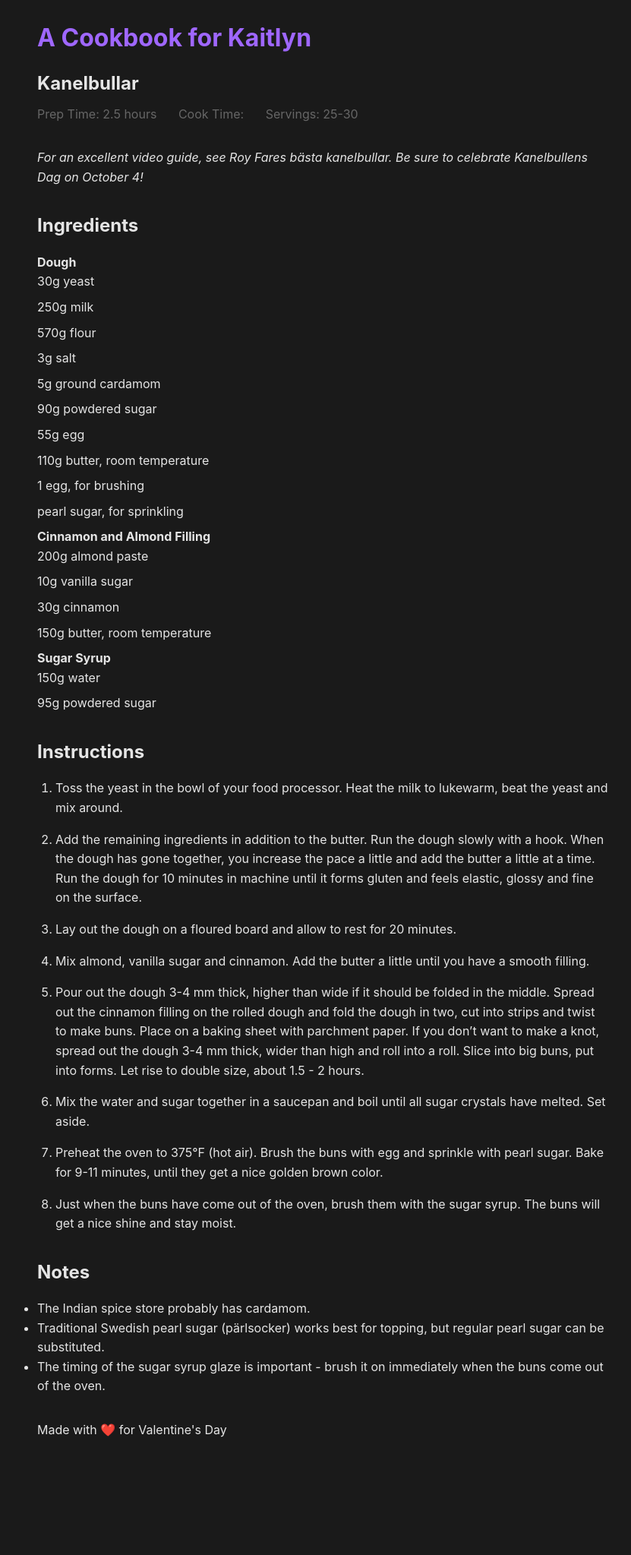
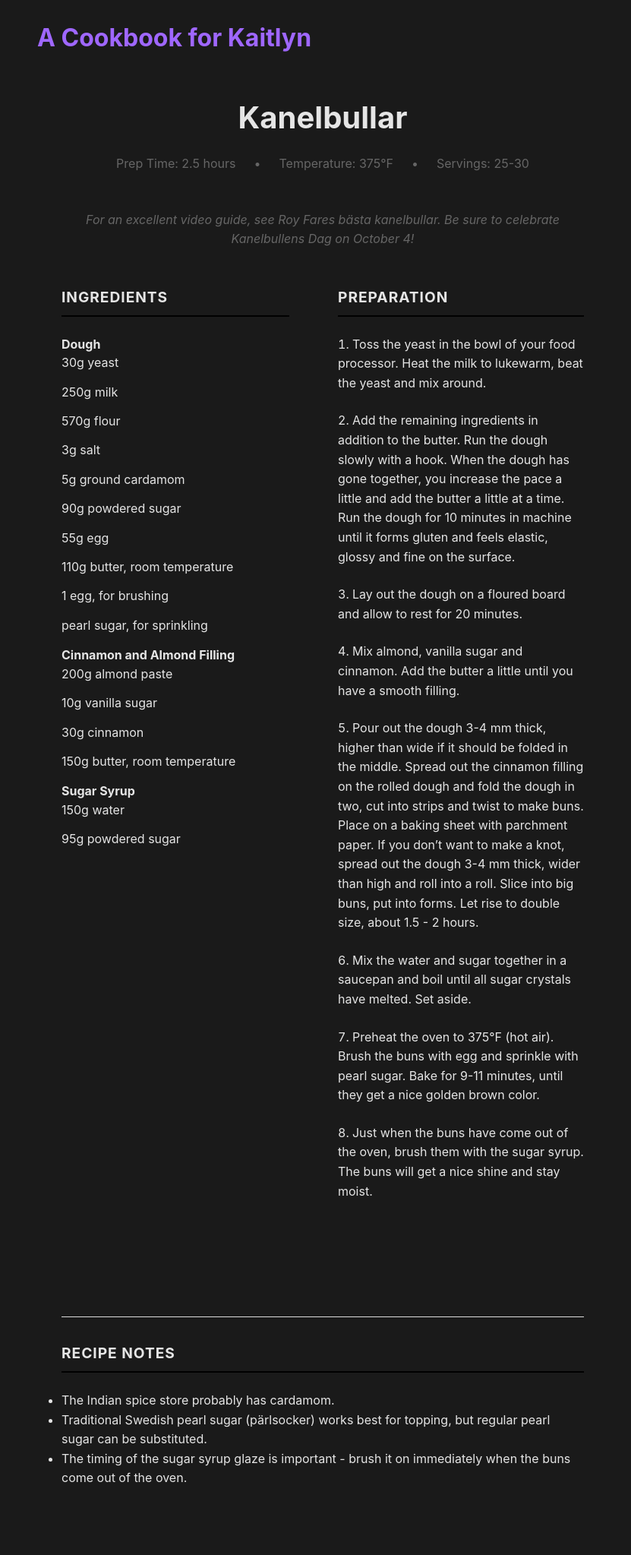
Before and after one commit to williamsca/recipes, a Jekyll site: the page built from _recipes/kanelbullar.md, in a window 1280 px wide. Shown: the whole page at 76% size, without its empty margins (215-1046 px from the left). Built offline with Jekyll 4.4.1, drawn with Linux system fonts in a browser that asks for light colours; before the commit the page ends 1920 px from its top, so only the background shows below that.

Commit message:
recipe formatting

```diff
--- a/_layouts/default.html
+++ b/_layouts/default.html
@@ -18,7 +18,7 @@
     </main>
 
     <footer class="site-footer">
-        <p>Made with ❤️ for Valentine's Day</p>
+        <p></p> <!-- Made with love for Valentine's Day -->
     </footer>
 </body>
 
--- a/_layouts/recipe.html
+++ b/_layouts/recipe.html
@@ -5,9 +5,18 @@ layout: default
     <header class="recipe-header">
         <h1>{{ page.title }}</h1>
         <div class="recipe-metadata">
+            {% if page.prep_time %}
             <span>Prep Time: {{ page.prep_time }}</span>
+            {% endif %}
+            {% if page.cook_time %}
             <span>Cook Time: {{ page.cook_time }}</span>
+            {% endif %}
+            {% if page.temperature %}
+            <span>Temperature: {{ page.temperature }}</span>
+            {% endif %}
+            {% if page.servings %}
             <span>Servings: {{ page.servings }}</span>
+            {% endif %}
         </div>
     </header>
 
@@ -24,13 +33,13 @@ layout: default
         </section>
 
         <section class="instructions">
-            <h2>Instructions</h2>
+            <h2>Preparation</h2>
             {{ page.instructions | markdownify }}
         </section>
 
         {% if page.notes %}
         <section class="recipe-notes">
-            <h2>Notes</h2>
+            <h2>Recipe Notes</h2>
             {{ page.notes | markdownify }}
         </section>
         {% endif %}
--- a/assets/css/main.scss
+++ b/assets/css/main.scss
@@ -83,60 +83,101 @@ h1, h2, h3, h4, h5, h6 {
     margin-bottom: var(--spacing-md);
 }
 
-/* Recipe styles */
+/* Recipe layout styles */
 .recipe {
-    margin-bottom: 2rem;
+    max-width: 1200px;
+    margin: 0 auto;
+    padding: 2rem;
 }
 
 .recipe-header {
-    margin-bottom: 2rem;
+    text-align: center;
+    margin-bottom: 3rem;
 
     h1 {
-        margin-bottom: 0.5rem;
+        font-size: 2.5rem;
+        margin-bottom: 1rem;
     }
 }
 
 .recipe-metadata {
     color: #666;
+    display: flex;
+    justify-content: center;
+    flex-wrap: wrap;
+    gap: 1.5rem;
 
     span {
-        margin-right: 1.5rem;
+        display: flex;
+        align-items: center;
+
+        &::before {
+            content: '•';
+            margin-right: 1.5rem;
+        }
+
+        &:first-child::before {
+            display: none;
+        }
     }
 }
 
 .recipe-description {
     font-style: italic;
-    margin-bottom: 2rem;
+    max-width: 800px;
+    margin: 0 auto 3rem;
+    text-align: center;
+    color: #666;
 }
 
 .recipe-content {
+    display: grid;
+    grid-template-columns: minmax(300px, 1fr) 2fr;
+    gap: 4rem;
+
     section {
         margin-bottom: 2rem;
     }
 
     h2 {
-        margin-bottom: 1rem;
+        text-transform: uppercase;
+        letter-spacing: 0.05em;
+        font-size: 1.2rem;
+        margin-bottom: 1.5rem;
+        padding-bottom: 0.5rem;
+        border-bottom: 2px solid #000;
     }
 }
 
 .ingredients {
     ul {
         list-style-type: none;
+        padding: 0;
 
         li {
-            margin-bottom: 0.5rem;
+            margin-bottom: 1rem;
+            line-height: 1.4;
         }
     }
 }
 
 .instructions {
     ol {
-        padding-left: 1.5rem;
+        list-style-position: inside;
+        padding: 0;
 
         li {
-            margin-bottom: 1rem;
+            margin-bottom: 1.5rem;
+            line-height: 1.6;
         }
     }
+}
+
+.recipe-notes {
+    grid-column: 1 / -1;
+    margin-top: 2rem;
+    padding-top: 2rem;
+    border-top: 1px solid #ddd;
 }
 
 /* Recipe card styles */
@@ -250,8 +291,33 @@ h1, h2, h3, h4, h5, h6 {
     }
 
     /* Recipe styles */
-    .recipe-metadata span {
-        display: block;
-        margin-bottom: 0.5rem;
-    }
+        .recipe {
+            padding: 1rem;
+        }
+
+        .recipe-header h1 {
+            font-size: 2rem;
+        }
+
+        .recipe-metadata {
+            flex-direction: column;
+            align-items: center;
+            gap: 0.75rem;
+
+            span {
+                &::before {
+                    display: none;
+                }
+            }
+        }
+
+        .recipe-content {
+            grid-template-columns: 1fr;
+            gap: 2rem;
+        }
+
+        .instructions ol {
+            padding-left: 1rem;
+            list-style-position: outside;
+        }
 }
```
Also changed, not shown: Gemfile.lock, README.md.
